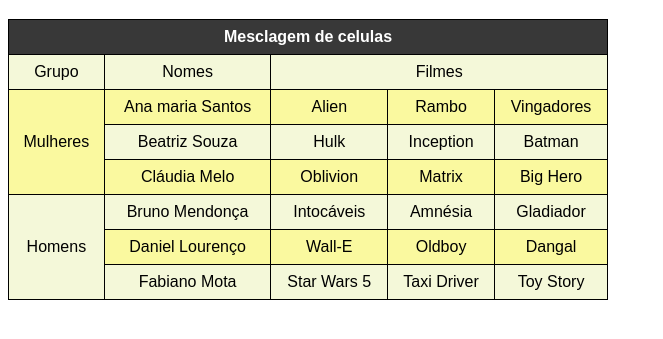
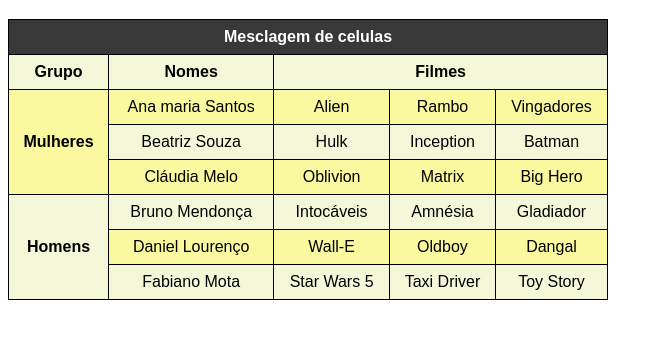
Before and after one commit to AdimiltonSilva/html5_css3, a plain HTML site: page modulo-03/exe021.10/index.html in a window 1280 px wide. Shown: the part 61-400 px from the top of the page, without its empty margins (0-663 px from the left). Drawn offline with Linux system fonts and the light colour scheme.

Commit message:
#21.10 - colocar font.bold nos <th>

```diff
--- a/modulo-03/exe021.10/index.html
+++ b/modulo-03/exe021.10/index.html
@@ -9,6 +9,9 @@
         body {font-family: Arial, Helvetica, sans-serif;}
         table {width: 600px; border-collapse: collapse; position: relative;}
         td, th {border: 1px solid black; padding: 8px; text-align: center;}
+        th {
+            font-weight: bold;
+        }
         thead {background-color: #383838; color: white;}
         tbody > tr:nth-child(odd) { /* 2n-1 */
             background-color: rgb(244, 248, 217);
@@ -28,14 +31,14 @@
         </thead>
         <tbody>
             <tr>
-                <td>Grupo</td>
-                <td>Nomes</td>
-                <td colspan="6">Filmes</td>
+                <th>Grupo</td>
+                <th>Nomes</td>
+                <th colspan="6">Filmes</td>
                 <!-- <td>4</td>
                 <td>5</td> -->
             </tr>
             <tr>
-                <td rowspan="3">Mulheres</td>
+                <th rowspan="3">Mulheres</td>
                 <td>Ana maria Santos</td>
                 <td>Alien</td>
                 <td>Rambo</td>
@@ -56,7 +59,7 @@
                 <td>Big Hero</td>
             </tr>
             <tr>
-                <td rowspan="3">Homens</td>
+                <th rowspan="3">Homens</td>
                 <td>Bruno Mendonça</td>
                 <td>Intocáveis</td>
                 <td>Amnésia</td>
```
